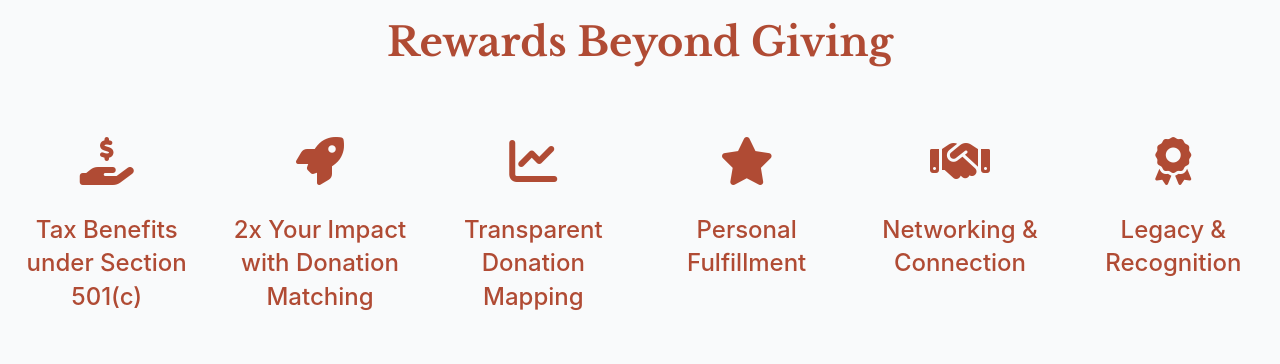
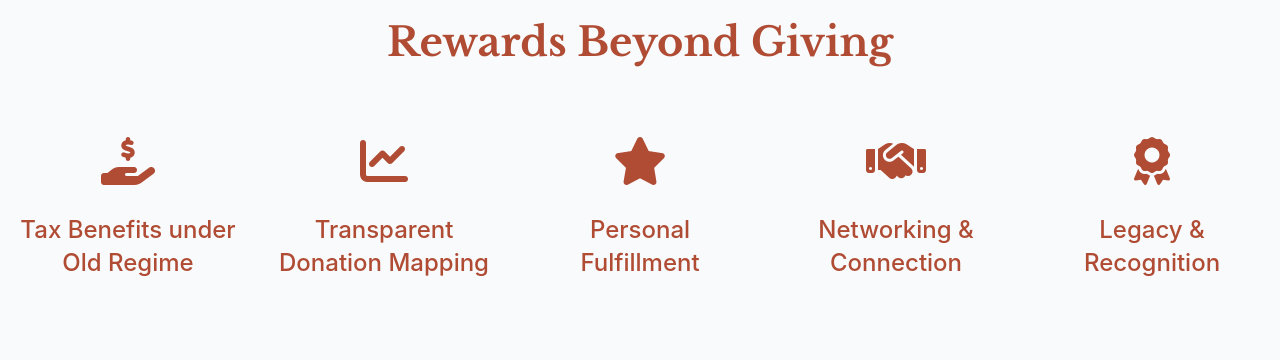
Before and after one commit to mahima263/annual-giving-main, a plain HTML site: page index.html in a window 1280 px wide. Shown: the part 3560-3924 px from the top of the page. Drawn offline with nearby package versions, Linux system fonts and the light colour scheme.

Commit message:
second231 commit

```diff
--- a/index.html
+++ b/index.html
@@ -2060,12 +2060,9 @@
                 <div class="rewards-list">
                     <div class="rewards-item">
                         <div class="icon"><i class="fas fa-hand-holding-usd"></i></div>
-                        <p>Tax Benefits under Section 501(c)</p>
+                        <p>Tax Benefits under Old Regime</p>
                     </div>
-                    <div class="rewards-item">
-                        <div class="icon"><i class="fas fa-rocket"></i></div>
-                        <p>2x Your Impact with Donation Matching</p>
-                    </div>
+
                     <div class="rewards-item">
                         <div class="icon"><i class="fas fa-chart-line"></i></div>
                         <p>Transparent Donation Mapping</p>
@@ -2107,7 +2104,7 @@
 
                 .rewards-unique-section .rewards-list {
                     display: grid;
-                    grid-template-columns: repeat(6, 1fr);
+                    grid-template-columns: repeat(5, 1fr);
                     justify-items: center;
                     gap: 40px;
                     margin: 0 auto;
@@ -2494,7 +2491,7 @@
                     <a href="testimonials/Annual Giving Report 2024-Final Oct 2025.pdf" target="_blank"
                         class="guidebook-btn mt-2">Impact Report FY 24-25</a>
                         <a href="testimonials/guidebook-donating-iitkfoundation.pdf" target="_blank"
-                        class="guidebook-btn mt-3">Donation Guidebook</a>
+                        class="guidebook-btn mt-3">Donation Guidebook USA</a>
                 </div>
             </div>
         </div>
```
Also changed, not shown: 1 other file.
